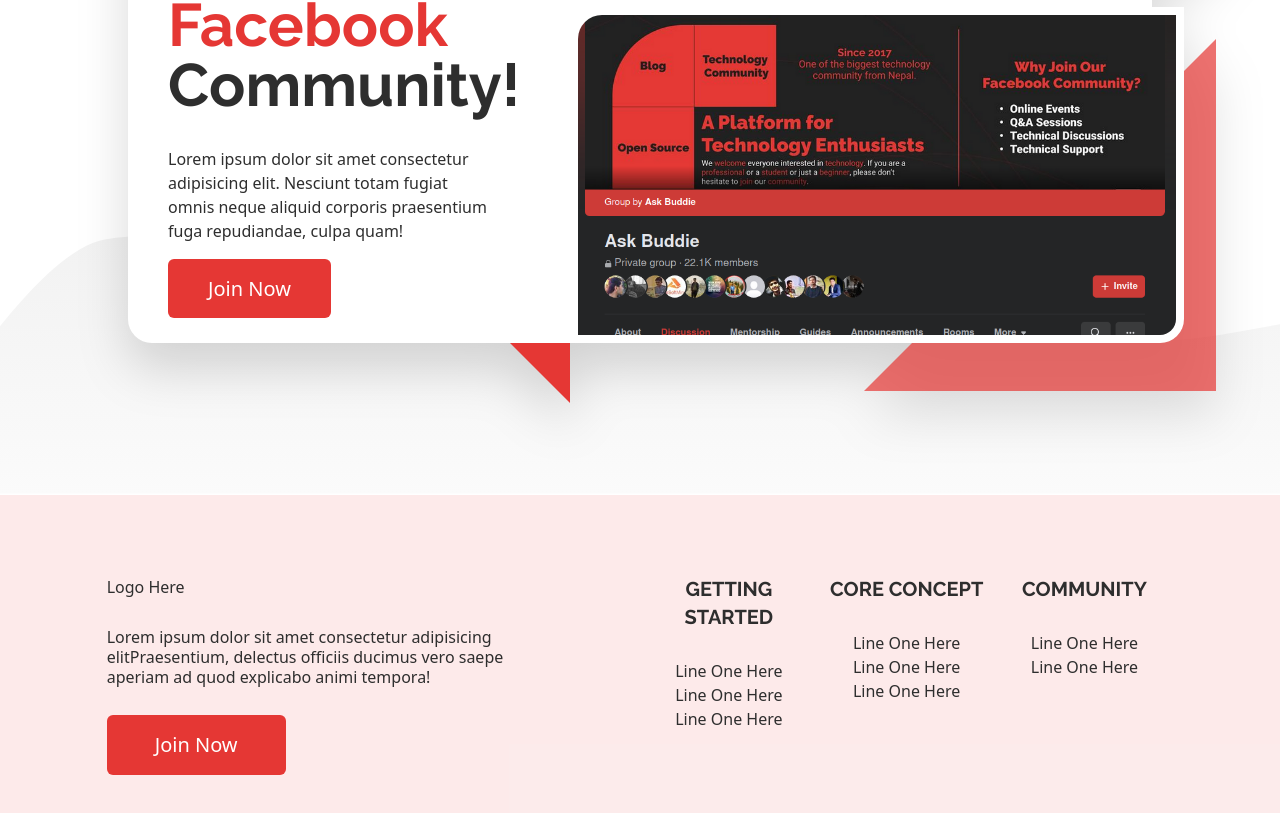
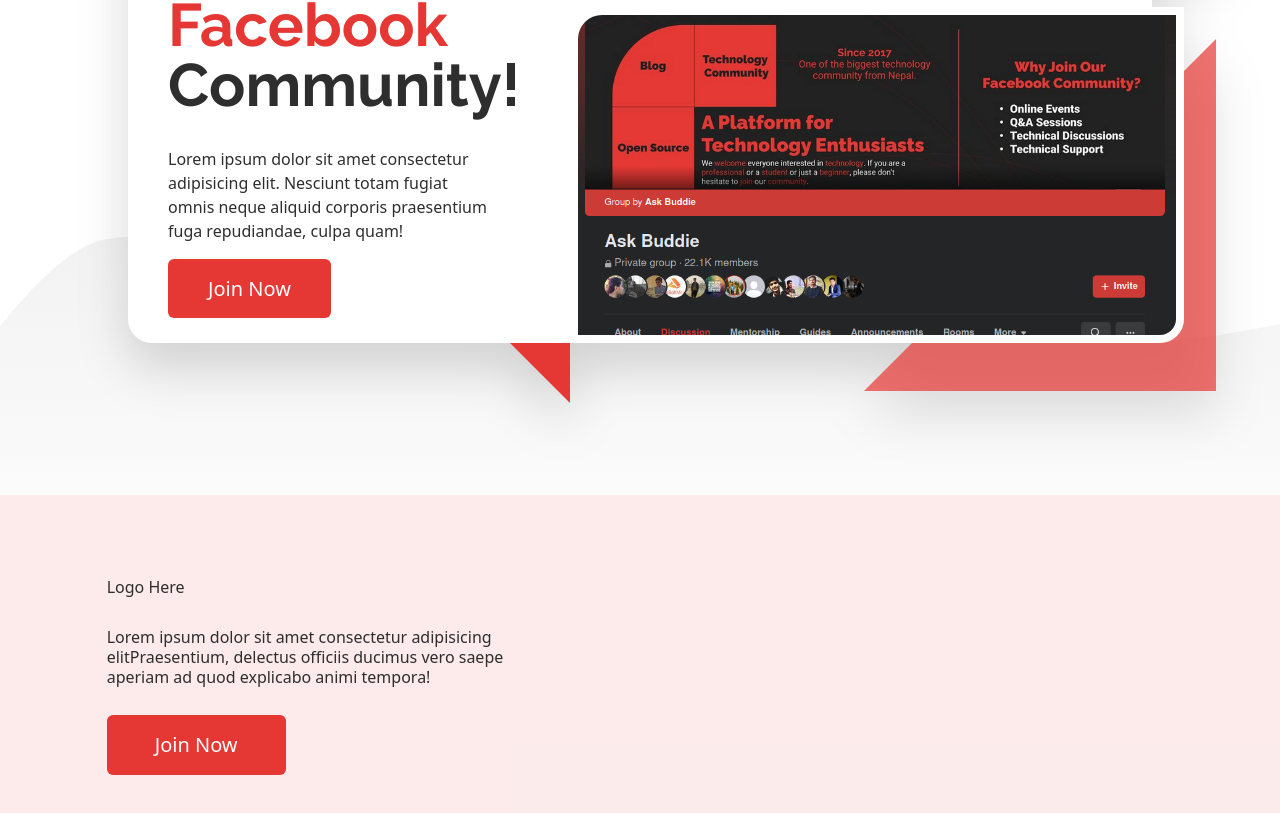
Before and after one commit to askbuddie/askbuddie-bot-docs, a Next.js app: page / in a window 1280 px wide. Shown: the part 2305-3118 px from the top of the page. Built offline with nearby package versions, Linux system fonts and the light colour scheme.

Commit message:
remove unnecessary links

```diff
--- a/components/Footer/index.js
+++ b/components/Footer/index.js
@@ -98,11 +98,6 @@
             <Button modifier="px-12 text-xl heroCTA">Join Now</Button>
           </div>
         </div>
-        <div className="w-full h-full grid grid-cols-3">
-          <FooterMenu fakeMenuOptions={fakeMenuOptions} index={0} />
-          <FooterMenu fakeMenuOptions={fakeMenuOptions} index={1} />
-          <FooterMenu fakeMenuOptions={fakeMenuOptions} index={2} />
-        </div>
       </div>
     </footer>
   );
```
